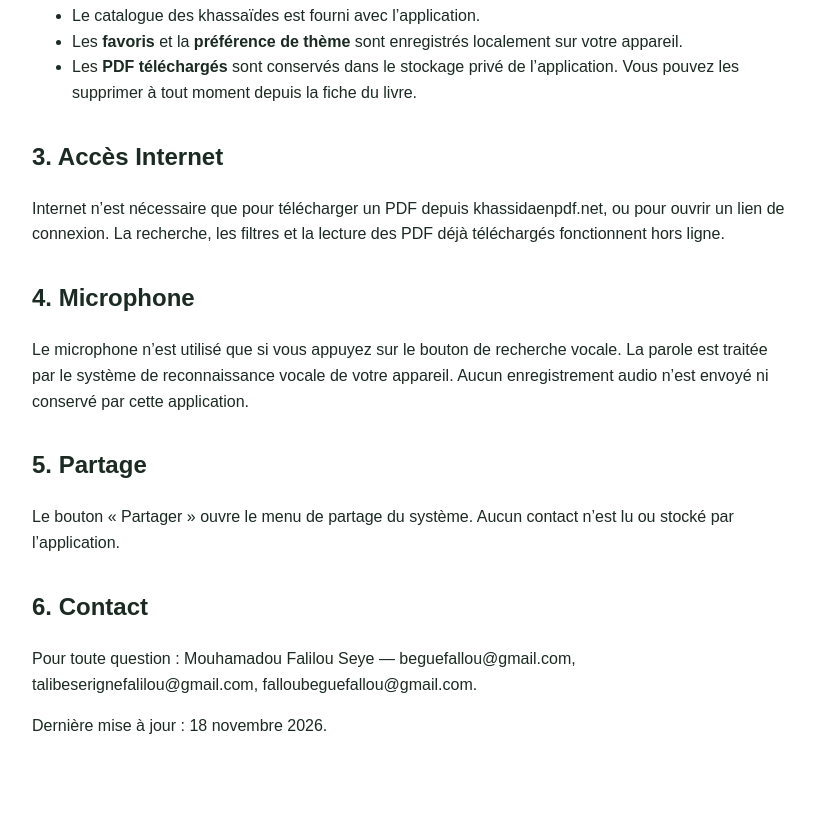
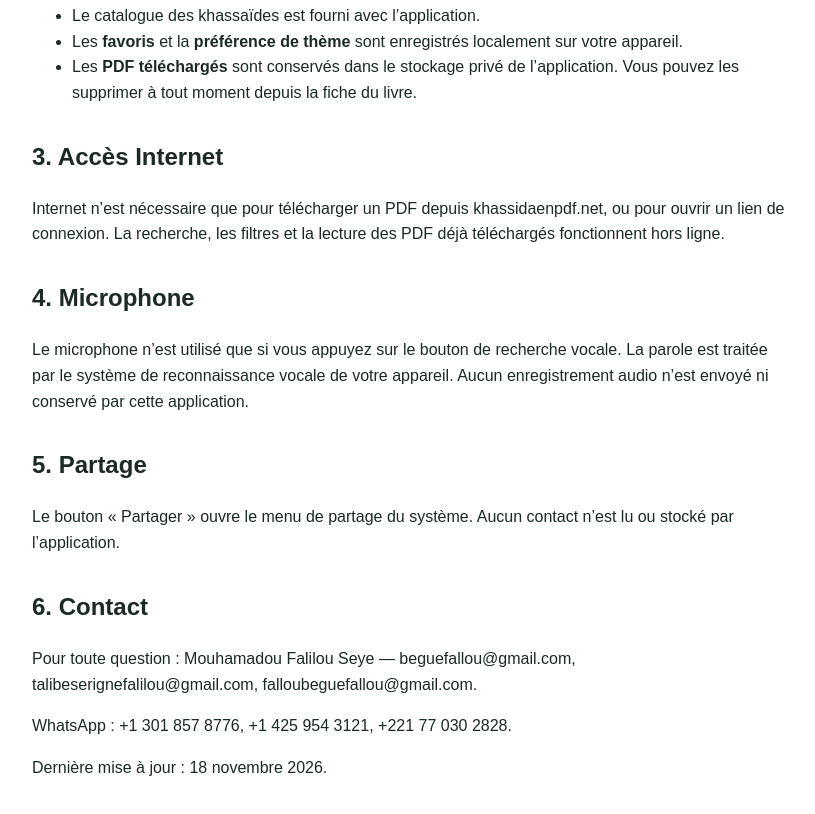
Before and after one commit to fgsfalilou/khassida-privacy, a plain HTML site: page index.html in a window 1280 px wide. Shown: the part 434-1248 px from the top of the page, without its empty margins (228-1043 px from the left). Before the commit the page ends 1213 px from the top, so only its background shows below. Drawn offline with Linux system fonts and the light colour scheme.

Commit message:
Update privacy policy

```diff
--- a/index.html
+++ b/index.html
@@ -37,6 +37,7 @@
 
   <h2>6. Contact</h2>
   <p>Pour toute question : Mouhamadou Falilou Seye — beguefallou@gmail.com, talibeserignefalilou@gmail.com, falloubeguefallou@gmail.com.</p>
+  <p>WhatsApp : +1 301 857 8776, +1 425 954 3121, +221 77 030 2828.</p>
 
   <p>Dernière mise à jour : 18 novembre 2026.</p>
 </body>
```
